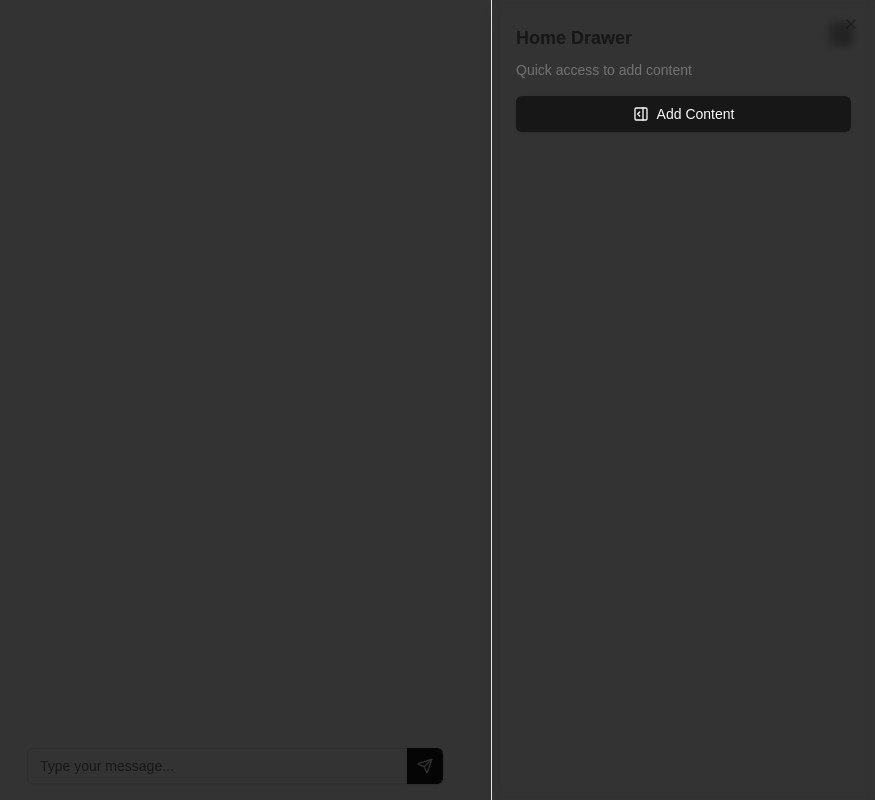
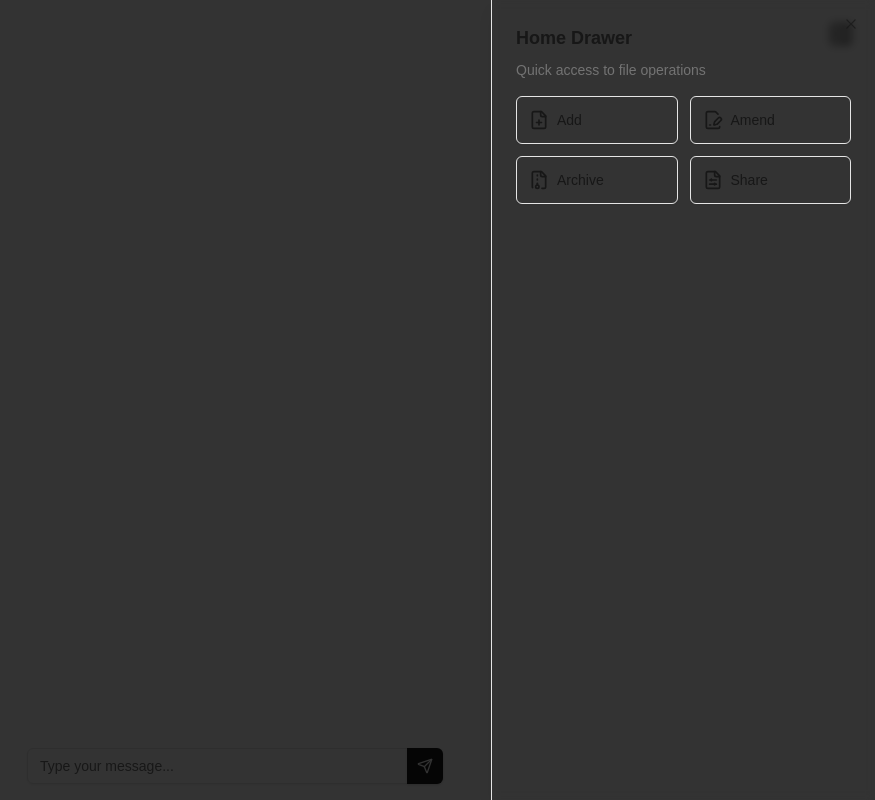
Before and after one commit to codecapo/infostash-ui, a Next.js app: page /workbench in a window 1280 px wide. Both pictures are taken after a click on the button 1246 px from the left and 34 px from the top of the page. Shown: the whole page, without its empty margins (405-1280 px from the left). Built offline with nearby package versions, Linux system fonts and the light colour scheme.

Commit message:
feature: in home drawer add the 4 main icon buttons for add amend archive and share a infostash

```diff
--- a/app/component/ChatInterface.tsx
+++ b/app/component/ChatInterface.tsx
@@ -1,7 +1,7 @@
 'use client'
 
 import React, { useState, useRef } from 'react';
-import { User, Send, Plus, Minus, File, Image, Music, Video, PanelRightOpen, PanelRightClose } from 'lucide-react';
+import { User, Send, Plus, Minus, File, Image, Music, Video, PanelRightOpen, PanelRightClose, FilePlus, FilePenLine, FileArchive, FileSliders } from 'lucide-react';
 import { Input } from "@/components/ui/input"
 import { Button } from "@/components/ui/button"
 import { ScrollArea } from "@/components/ui/scroll-area"
@@ -80,7 +80,6 @@ const ChatInterface = () => {
         </div>
     );
 };
-
 const MessageList = ({ messages }) => {
     return (
         <div className="space-y-4">
@@ -154,20 +153,34 @@ const InputArea = ({ onSendMessage }) => {
 };
 
 const HomeDrawerComponent = ({ isOpen, onClose, onOpenContentDrawer }) => {
+    const iconButtons = [
+        { icon: FilePlus, label: "Add", onClick: onOpenContentDrawer },
+        { icon: FilePenLine, label: "Amend", onClick: onOpenContentDrawer },
+        { icon: FileArchive, label: "Archive", onClick: () => console.log("Archive clicked") },
+        { icon: FileSliders, label: "Share", onClick: () => console.log("Share clicked") },
+    ];
+
     return (
         <Sheet open={isOpen} onOpenChange={onClose}>
             <SheetContent className="bg-background/80 backdrop-blur-sm border-l border-border">
                 <SheetHeader>
                     <SheetTitle>Home Drawer</SheetTitle>
                     <SheetDescription>
-                        Quick access to add content
+                        Quick access to file operations
                     </SheetDescription>
                 </SheetHeader>
-                <div className="py-4">
-                    <Button onClick={onOpenContentDrawer} className="w-full">
-                        <PanelRightOpen className="mr-2 h-4 w-4" />
-                        Add Content
-                    </Button>
+                <div className="py-4 grid grid-cols-2 gap-3">
+                    {iconButtons.map((button, index) => (
+                        <Button
+                            key={index}
+                            onClick={button.onClick}
+                            className="flex items-center justify-start h-12 px-3"
+                            variant="outline"
+                        >
+                            <button.icon className="h-5 w-5 mr-2" />
+                            <span className="text-sm">{button.label}</span>
+                        </Button>
+                    ))}
                 </div>
             </SheetContent>
         </Sheet>
```
